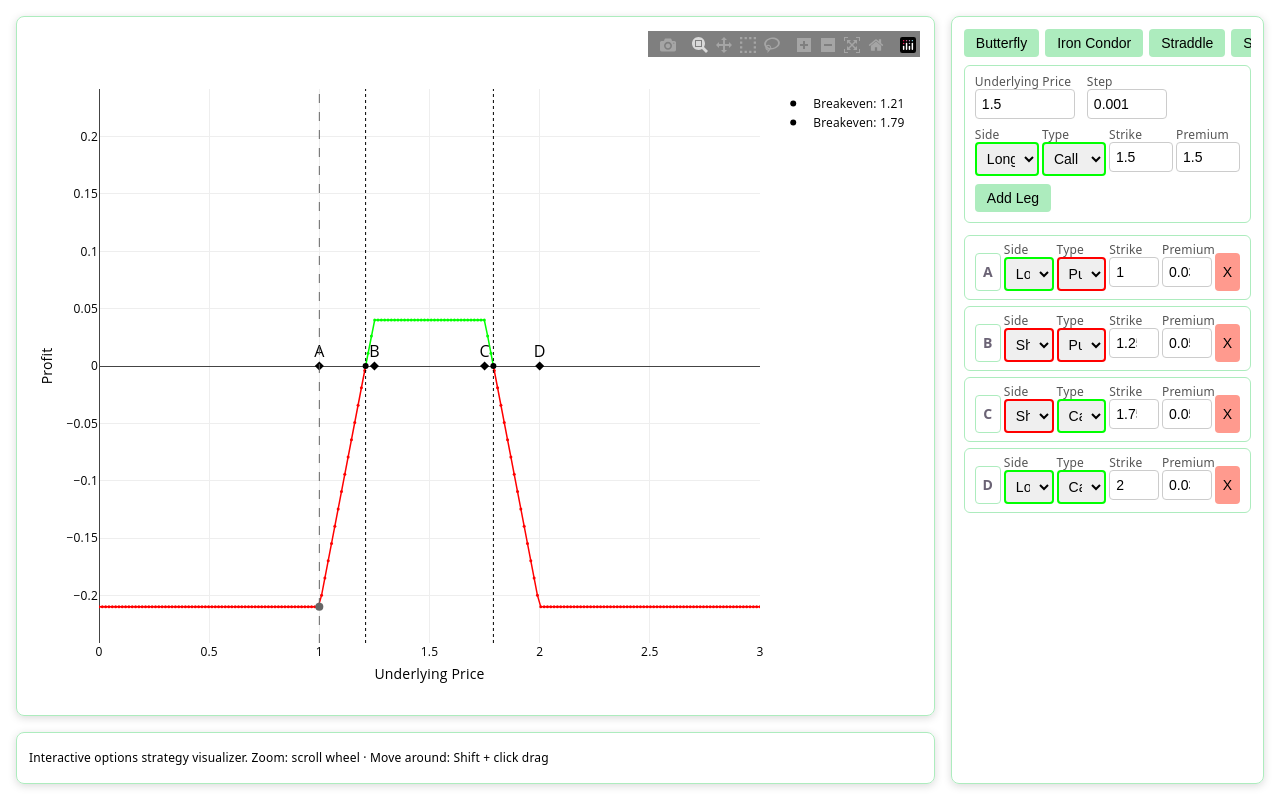
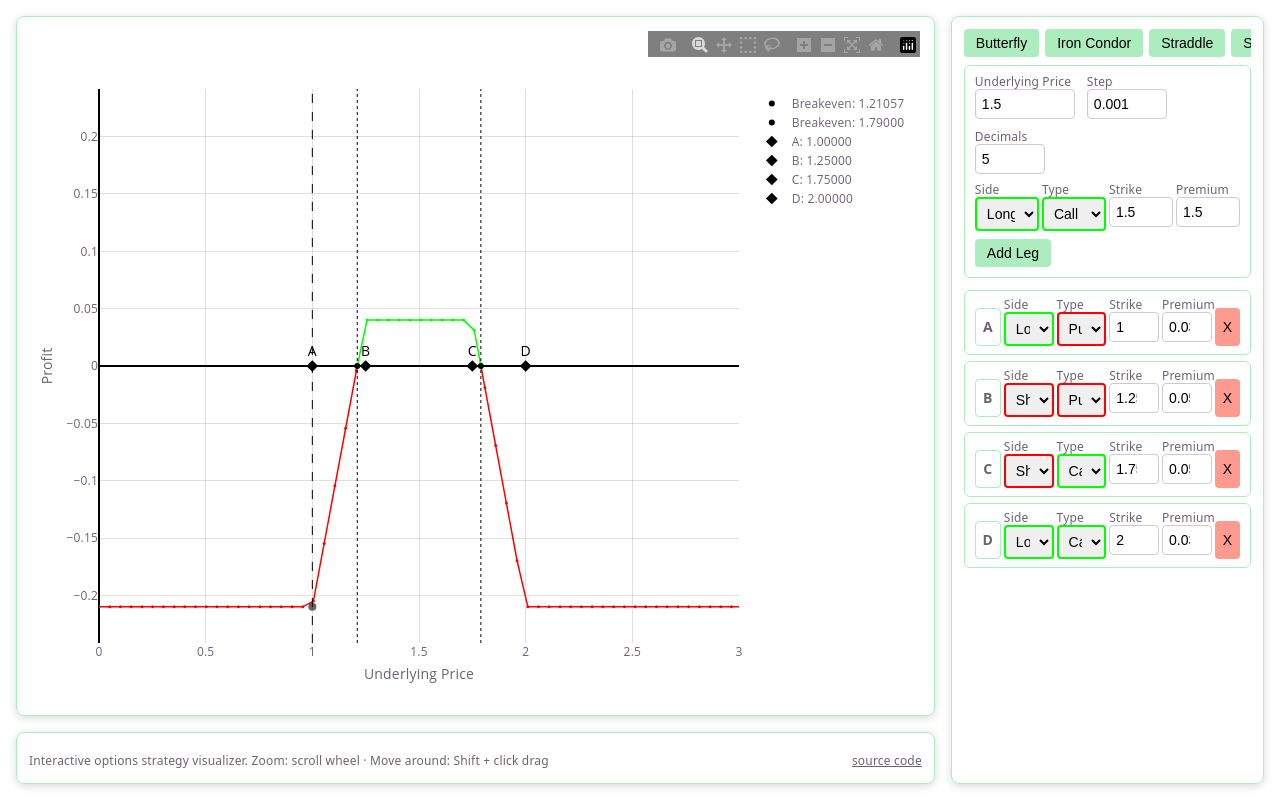
Before and after one commit to sbOogway/opts-viz, a website built with Vite: page index.html in a window 1280 px wide. Built offline with nearby package versions, Linux system fonts and the light colour scheme.

Commit message:
devel: enhancing graph and controls

```diff
--- a/src/components/chart-controls.js
+++ b/src/components/chart-controls.js
@@ -7,8 +7,13 @@ export class ChartControls extends LitElement {
 
   render() {
     return html`
-      <div style="font-size:12px;color:#000;">
+      <div style="display: flex; align-items: baseline;">
+        <div class="label" style="font-size:12px;">
         Interactive options strategy visualizer. Zoom: scroll wheel &middot; Move around: Shift + click drag
+        </div>
+        <div style="margin-left: auto">
+          <a class="label" href="https://sboogway.github.io/opts-viz/">source code</a>
+        </div>
       </div>
     `
   }
--- a/src/components/payoff-graph.js
+++ b/src/components/payoff-graph.js
@@ -11,16 +11,18 @@ export class PayoffGraph extends LitElement {
     legs: { type: Array },
     underlyingPrice: { type: Number, attribute: 'underlying-price' },
     lineWidth: { type: Number, attribute: 'line-width' },
+    decimals: { type: Number },
   }
 
   constructor() {
     super()
     this.width = '100%'
     this.height = '100%'
-    this.fontColor = 'black'
+    this.fontColor = 'inherit'
     this.legs = []
     this.underlyingPrice = 1
     this.lineWidth = 1.5
+    this.decimals = 5
   }
 
   createRenderRoot() {
@@ -31,6 +33,9 @@ export class PayoffGraph extends LitElement {
     const style = getComputedStyle(this)
     this.posColor = style.getPropertyValue('--positive-color').trim()
     this.negColor = style.getPropertyValue('--negative-color').trim()
+    this.fontColor = style.color
+    this.lineColor = style.getPropertyValue('--chart-accent').trim()
+    this.gridColor = 'rgba(128,128,128,0.25)'
     if (this.legs.length) this.updateChart()
   }
 
@@ -44,7 +49,7 @@ export class PayoffGraph extends LitElement {
     if (!this.legs.length) return
 
     const xMin = 0
-    const xMax = this.underlyingPrice * 3
+    const xMax = this.underlyingPrice * 10
     const numPoints = 200
     const xs = Array.from({ length: numPoints }, (_, i) =>
       xMin + (xMax - xMin) * i / (numPoints - 1)
@@ -97,6 +102,7 @@ export class PayoffGraph extends LitElement {
         x: seg.x, y: seg.y,
         line: { color: seg.sign === 1 ? this.posColor : this.negColor, width: this.lineWidth },
         marker: { color: seg.sign === 1 ? this.posColor : this.negColor, size: 3 },
+        hovertemplate: `Underlying: %{x:.${this.decimals}f}<br>Profit: %{y:.${this.decimals}f}<extra></extra>`,
       })
     })
 
@@ -106,8 +112,8 @@ export class PayoffGraph extends LitElement {
       y: [payoffAtPrice],
       type: 'scatter',
       mode: 'markers',
-      marker: { color: '#666', size: 8 },
-      hovertemplate: `Underlying: ${this.underlyingPrice}<br>Profit: %{y}<extra></extra>`,
+      marker: { color: this.lineColor, size: 8, opacity: 0.6 },
+      hovertemplate: `Underlying: ${this.underlyingPrice.toFixed(this.decimals)}<br>Profit: %{y:.${this.decimals}f}<extra></extra>`,
     })
 
     breakevens.forEach(x => {
@@ -116,23 +122,26 @@ export class PayoffGraph extends LitElement {
         y: [0],
         type: 'scatter',
         mode: 'markers',
-        name: `Breakeven: ${x}`,
-        marker: { color: '#000', size: 6 },
-        hovertemplate: `Breakeven: ${x}<extra></extra>`,
+        name: `Breakeven: ${x.toFixed(this.decimals)}`,
+        marker: { color: this.lineColor, size: 6 },
+        hovertemplate: `Breakeven: ${x.toFixed(this.decimals)}<extra></extra>`,
       })
     })
 
-    data.push({
-      x: this.legs.map(l => l.strike),
-      y: this.legs.map(() => 0),
-      text: this.legs.map((_, i) => String.fromCharCode(65 + i)),
-      textposition: 'top center',
-      type: 'scatter',
-      mode: 'markers+text',
-      name: 'Strikes',
-      marker: { color: '#000', size: 7, symbol: 'diamond' },
-      textfont: { size: 16, color: '#000' },
-      showlegend: false,
+    this.legs.forEach((leg, i) => {
+      const letter = String.fromCharCode(65 + i)
+      data.push({
+        x: [leg.strike],
+        y: [0],
+        text: letter,
+        textposition: 'top center',
+        type: 'scatter',
+        mode: 'markers+text',
+        name: `${letter}: ${leg.strike.toFixed(this.decimals)}`,
+        marker: { color: this.lineColor, size: 9, symbol: 'diamond' },
+        textfont: { size: 14, color: this.lineColor },
+        showlegend: true,
+      })
     })
 
     const axisTitle = text => ({ text, standoff: 10 })
@@ -142,8 +151,8 @@ export class PayoffGraph extends LitElement {
     el.style.overflow = 'hidden'
     Plotly.react(el, data, {
       autosize: true,
-      xaxis: { title: axisTitle('Underlying Price'), range: [0, this.underlyingPrice * 3] },
-      yaxis: { title: axisTitle('Profit'), range: [-maxAbsY * 1.15, maxAbsY * 1.15] },
+      xaxis: { title: axisTitle('Underlying Price'), range: [0, this.underlyingPrice * 3], gridcolor: this.gridColor, zerolinecolor: this.lineColor, zerolinewidth: 2 },
+      yaxis: { title: axisTitle('Profit'), range: [-maxAbsY * 1.15, maxAbsY * 1.15], gridcolor: this.gridColor, zerolinecolor: this.lineColor, zerolinewidth: 2 },
       showlegend: true,
       margin: { t: 60, r: 20, b: 60, l: 70 },
       paper_bgcolor: 'transparent',
@@ -157,12 +166,12 @@ export class PayoffGraph extends LitElement {
           y0: 0,
           y1: 1,
           yref: 'paper',
-          line: { color: '#666', width: 1, dash: 'dash' },
+          line: { color: this.lineColor, width: 1, dash: 'dash', opacity: 0.5 },
         },
         ...breakevens.map(x => ({
           type: 'line',
           x0: x, x1: x, y0: 0, y1: 1, yref: 'paper',
-          line: { color: '#000', width: 1, dash: 'dot' },
+          line: { color: this.lineColor, width: 1, dash: 'dot' },
         })),
       ],
     }, { scrollZoom: true, responsive: true })
--- a/src/components/strategy-builder.js
+++ b/src/components/strategy-builder.js
@@ -34,12 +34,14 @@ export class StrategyBuilder extends LitElement {
     defaultStrike: { type: Number, attribute: 'default-strike' },
     defaultPremium: { type: Number, attribute: 'default-premium' },
     step: { type: String },
+    decimals: { type: Number },
   }
 
   constructor() {
     super()
     this.legs = []
     this.step = '0.001'
+    this.decimals = 5
     const defaultPrice = 1.5
     this.underlyingPrice = defaultPrice
     this.defaultStrike = defaultPrice
@@ -127,6 +129,12 @@ export class StrategyBuilder extends LitElement {
               @input=${e => { this.step = String(Number(e.target.value)); }}
               style="padding:6px;font-size:14px;border:1px solid #ccc;border-radius:4px;box-sizing:border-box;width:80px;">
           </div>
+          <div style="display:flex;flex-direction:column;gap:1px;">
+            <label class="label">Decimals</label>
+            <input id="decimals" type="number" step="1" min="0" max="15" .value=${this.decimals}
+              @input=${e => { this.decimals = Number(e.target.value); this.dispatchEvent(new CustomEvent('decimals-change', { detail: this.decimals })) }}
+              style="padding:6px;font-size:14px;border:1px solid #ccc;border-radius:4px;box-sizing:border-box;width:70px;">
+          </div>
         </div>
 
         <div style="display:flex;gap:8px;align-items:end;flex-wrap:wrap;">
--- a/src/main.js
+++ b/src/main.js
@@ -1,11 +1,13 @@
+export const SPACING = '16px'
+
 import './styles/style.css'
 import './components/payoff-graph.js'
 import './components/strategy-builder.js'
 import './components/chart-controls.js'
 
 document.querySelector('#app').innerHTML = `
-  <div style="display:flex;gap:16px;padding:16px;width:100%;height:100vh;box-sizing:border-box;overflow:hidden;">
-    <div style="flex:4;display:flex;flex-direction:column;gap:16px;min-width:0;">
+  <div style="display:flex;gap:${SPACING};padding:${SPACING};width:100%;height:100vh;box-sizing:border-box;overflow:hidden;">
+    <div style="flex:4;display:flex;flex-direction:column;gap:${SPACING};min-width:0;">
       <div class="panel" style="flex:1;display:flex;flex-direction:column;min-height:0;">
         <payoff-graph style="flex:1;min-height:0;"></payoff-graph>
       </div>
@@ -29,3 +31,7 @@ builder.addEventListener('legs-change', e => {
 builder.addEventListener('underlying-change', e => {
   graph.underlyingPrice = e.detail
 })
+
+builder.addEventListener('decimals-change', e => {
+  graph.decimals = e.detail
+})
--- a/src/styles/payoff-graph.css
+++ b/src/styles/payoff-graph.css
@@ -3,4 +3,11 @@ payoff-graph {
   position: relative;
   --positive-color: #00ff00;
   --negative-color: #ff0000;
+  --chart-accent: #000;
 }
+
+@media (prefers-color-scheme: dark) {
+  payoff-graph {
+    --chart-accent: #f3f4f6;
+  }
+}
--- a/src/styles/style.css
+++ b/src/styles/style.css
@@ -59,7 +59,7 @@ body {
 
 .label {
   font-size: 12px;
-  color: #555;
+  color: var(--text);
   line-height: 1;
 }
 
```
Also changed, not shown: README.md (added).
